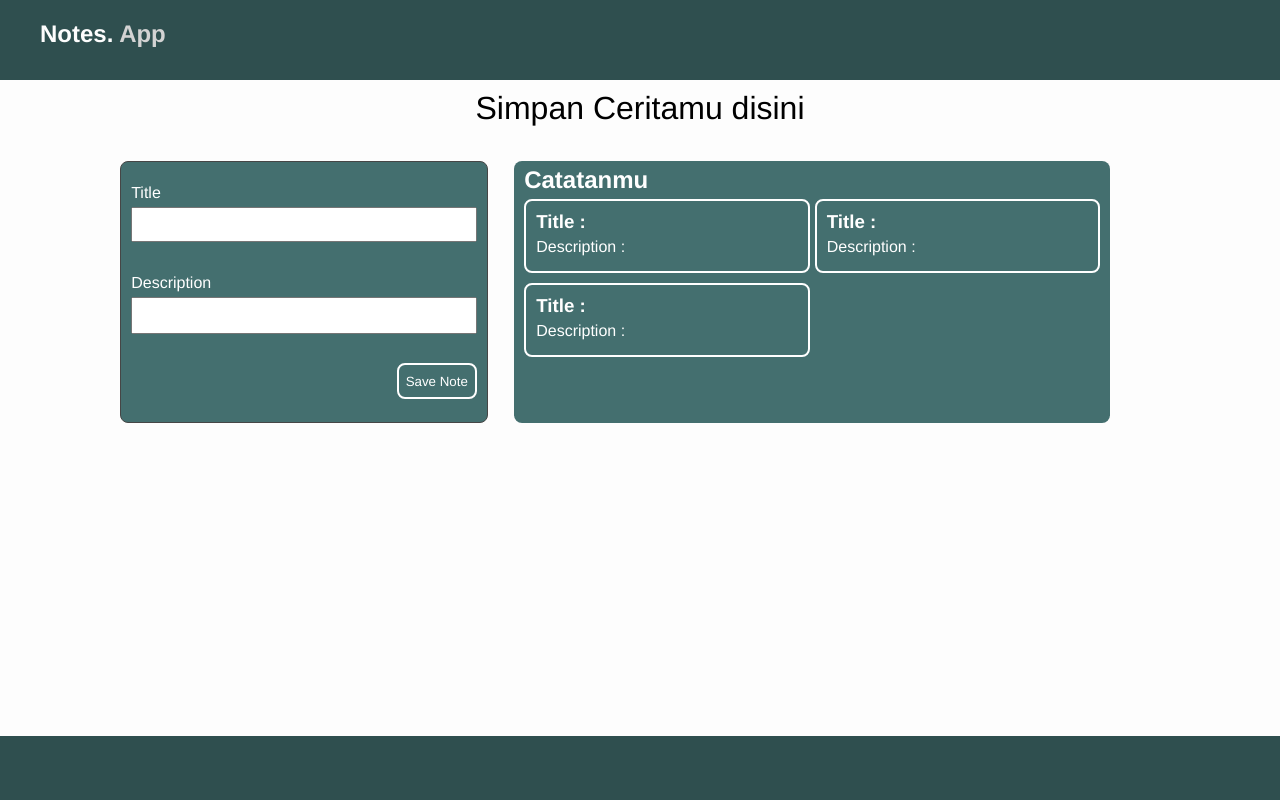
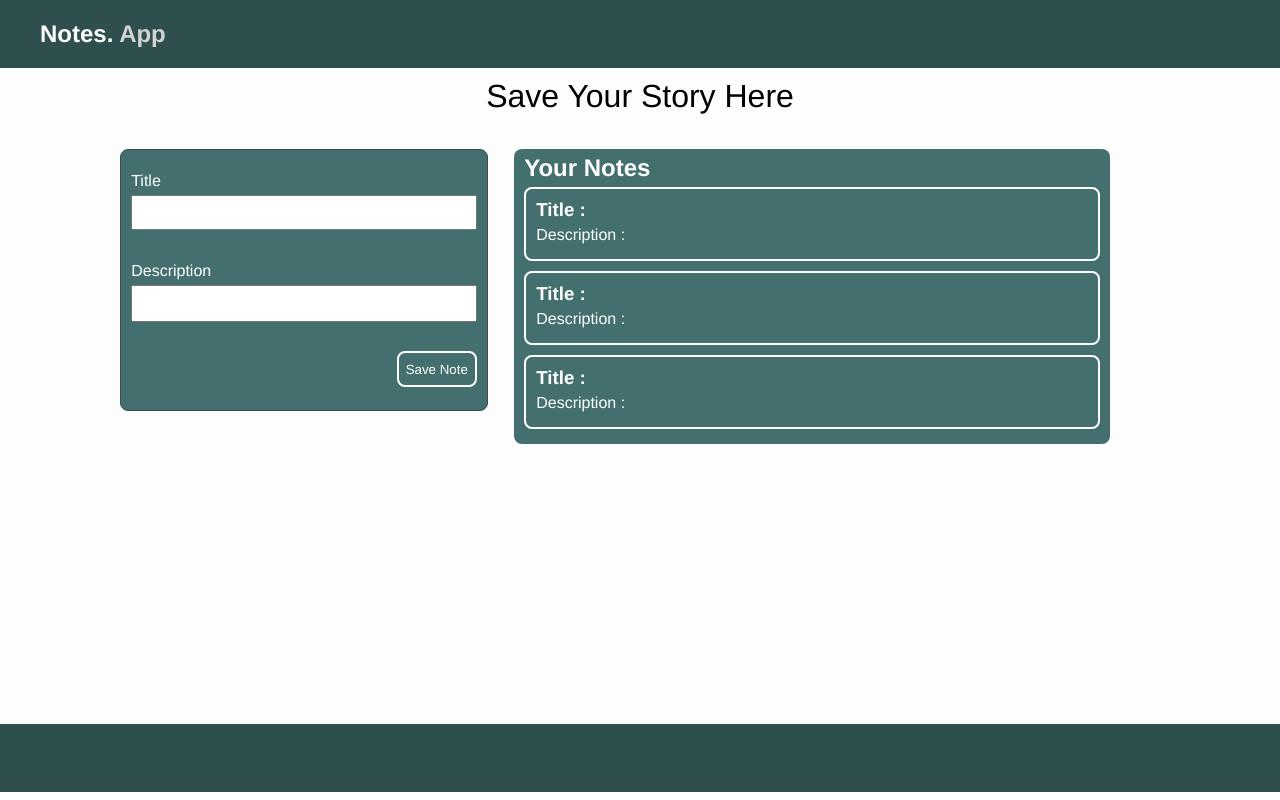
Before and after one commit to srmpandejlaki/notes-app-DS, a plain HTML site: page index.html in a window 1280 px wide. Drawn offline with Linux system fonts and the light colour scheme.

Commit message:
perbaikan lagi

```diff
--- a/index.html
+++ b/index.html
@@ -14,7 +14,7 @@
     </header>
 
     <main>
-      <h1>Simpan Ceritamu disini</h1>
+      <h1>Save Your Story Here</h1>
 
       <div class="container">
         <!-- button tmbh catatan -->
@@ -33,7 +33,7 @@
         </form>
 
         <div class="notesData">
-          <h2>Catatanmu</h2>
+          <h2>Your Notes</h2>
           <div class="note">
             <div class="data">
               <h3>Title :</h3>
--- a/source/style.css
+++ b/source/style.css
@@ -4,8 +4,7 @@
 }
 
 header {
-  width: 100vw;
-  height: 10vh;
+  height: 10%;
   background-color: darkslategrey;
 }
 
@@ -20,7 +19,6 @@ header h2 span {
 
 /* main */
 main {
-  width: 100%;
   height: 82vh;
 
   background-color: rgb(253, 253, 253);
@@ -30,7 +28,7 @@ main {
 }
 
 .container {
-  width: 98%;
+  max-width: 98vw;
   margin: 15px 10px;
 
   display: grid;
@@ -121,7 +119,7 @@ textarea {
 
 .note {
   display: grid;
-  grid-template-columns: repeat(auto-fit, minmax(200px, 1fr));
+  grid-template-columns: repeat(auto-fit, minmax(300px, 1fr));
 
   column-gap: 5px;
 }
@@ -136,8 +134,8 @@ textarea {
 
 /* footer */
 footer {
-  width: 100%;
-  height: 8vh;
+  width: 100vw;
+  height: 8.5vh;
 
   background-color: darkslategrey;
   display: flex;
```
Also changed, not shown: source/main.js (added).
